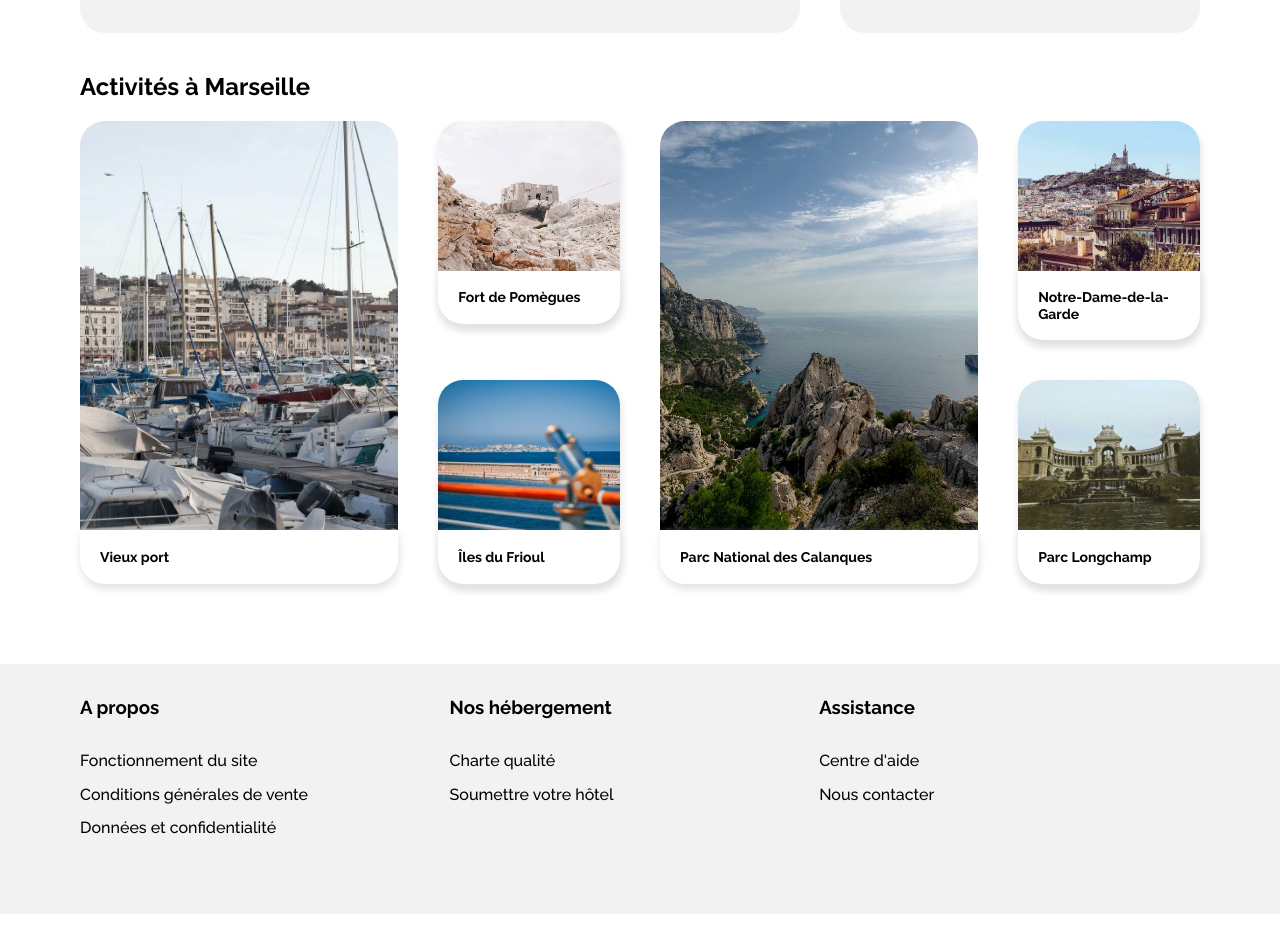
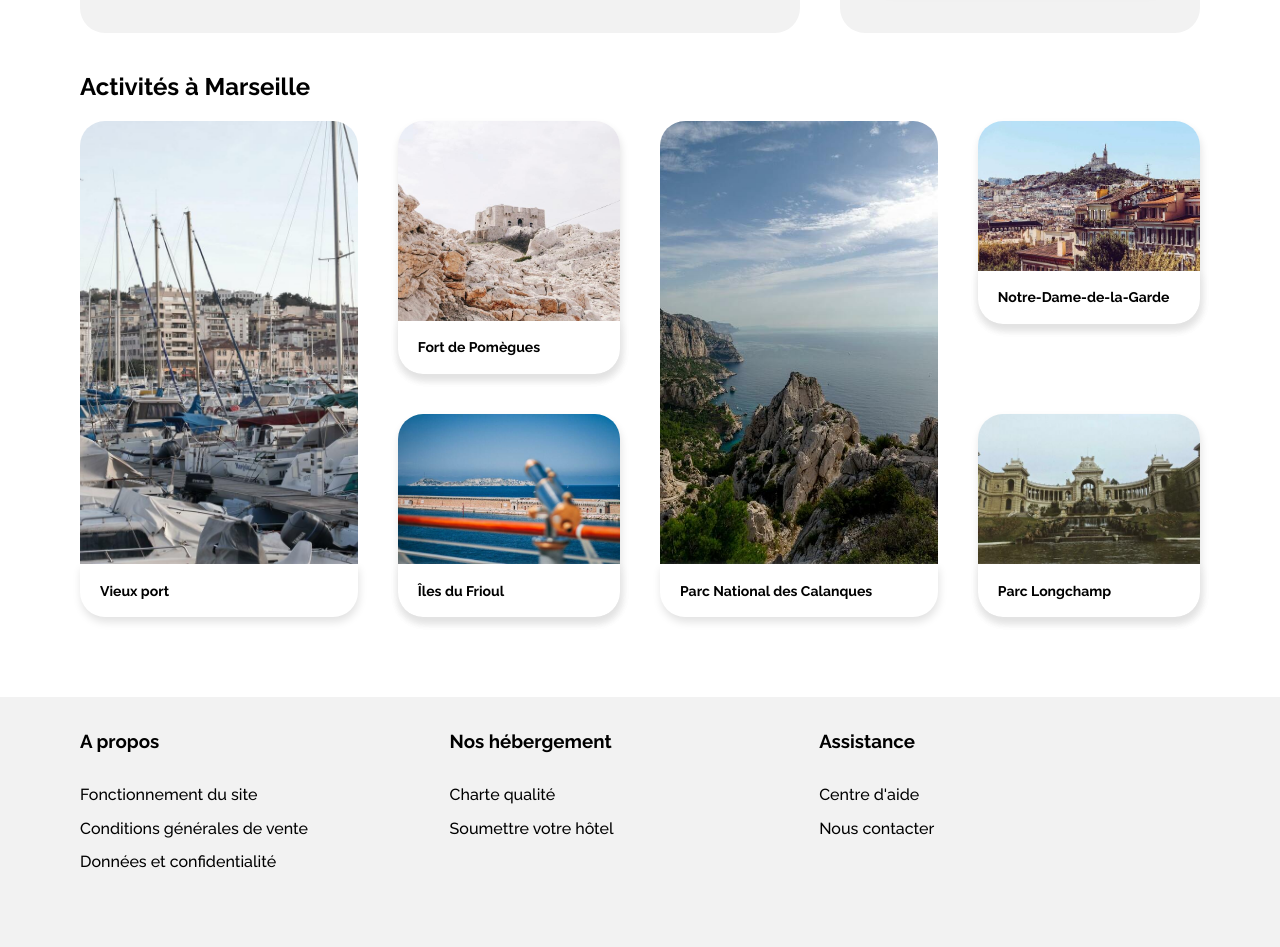
Before and after one commit to antirandominette/projet2-oc, a plain HTML site: page index.html in a window 1280 px wide. Shown: the part 1080-2027 px from the top of the page. Before the commit the page ends 1994 px from the top, so only its background shows below. Drawn offline with Linux system fonts and the light colour scheme.

Commit message:
changed img size for activities

```diff
--- a/css/activitiesSection/activitiesDesktop.css
+++ b/css/activitiesSection/activitiesDesktop.css
@@ -18,7 +18,7 @@
     background: #fff;
     border-radius: 25px;
 
-    width: 35%;
+    width: 25%;
 
     margin-right: 40px;
 }
@@ -72,11 +72,16 @@
     margin-bottom: 40px;
 }
 
+
 .double-activity-card img {
     width: 100%;
     height: 150px;
     object-fit: cover;
     border-radius: 25px 25px 0 0;
+}
+
+.activity-img-big {
+    height: 200px !important;
 }
 
 .white-bg {
--- a/css/activitiesSection/activitiesTablet.css
+++ b/css/activitiesSection/activitiesTablet.css
@@ -10,6 +10,9 @@
     .activity-card {
         width: 100%;
         margin-bottom: 20px;
+    }
+    .activity-card img {
+        height: 150px;
     }
 
     .activity-card-title {
@@ -29,6 +32,10 @@
         margin-right: 0;
     }
 
+    .double-activity-card img {
+        height: 150px !important;
+    }
+
     .double-cards .activity-card-title {
         font-size: 18px;
     }
--- a/index.html
+++ b/index.html
@@ -300,7 +300,7 @@
 
                 <div class="double-cards">
                     <a class="double-activity-card" href="#">
-                        <img src="./images/activites/3_medium/paul-hermann-QFTrLdQIRhI-unsplash.jpg" alt="Fort de Pomègues img">
+                        <img class="activity-img-big" src="./images/activites/3_medium/paul-hermann-QFTrLdQIRhI-unsplash.jpg" alt="Fort de Pomègues img">
                         <div class="white-bg">
                             <h4 class="activity-card-title">Fort de Pomègues</h4>
                         </div>
@@ -322,13 +322,13 @@
 
                 <div class="double-cards">
                     <a class="double-activity-card" href="#">
-                    <img src="./images/activites/4_small/florian-wehde-xW9e8gdotxI-unsplash.jpg" alt="Notre-Dame-de-la-Garde img">
+                        <img src="./images/activites/4_small/florian-wehde-xW9e8gdotxI-unsplash.jpg" alt="Notre-Dame-de-la-Garde img">
                     <div class="white-bg">
                         <h4 class="activity-card-title">Notre-Dame-de-la-Garde</h4>
                     </div>
                     </a>
                     <a class="double-activity-card" href="#">
-                    <img src="./images/activites/4_small/lena-paulin-wH2-EJoDcV0-unsplash.jpg" alt="Parc Longchamp img">
+                        <img src="./images/activites/4_small/lena-paulin-wH2-EJoDcV0-unsplash.jpg" alt="Parc Longchamp img">
                     <div class="white-bg">
                         <h4 class="activity-card-title">Parc Longchamp</h4>
                     </div>
```
